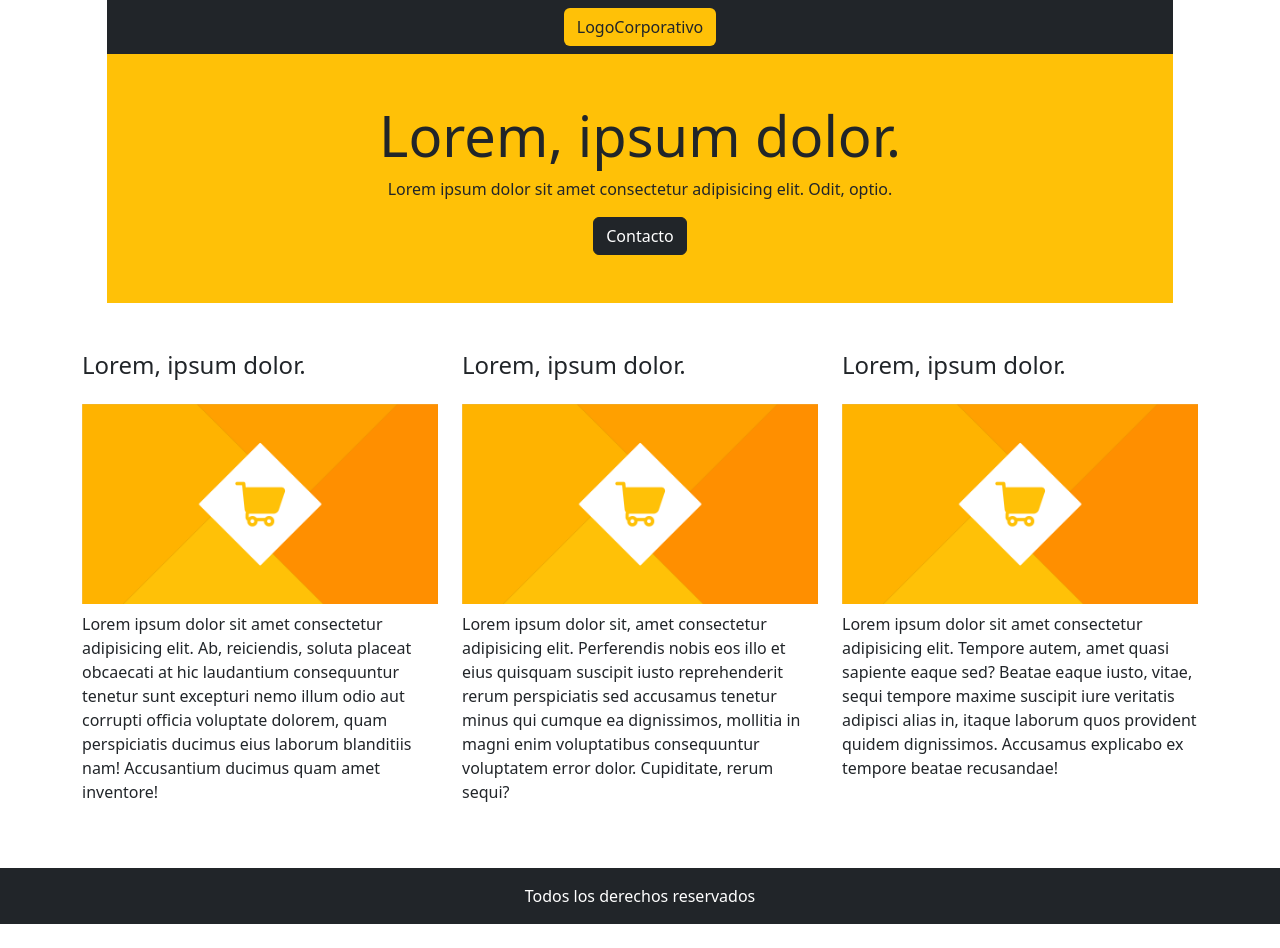
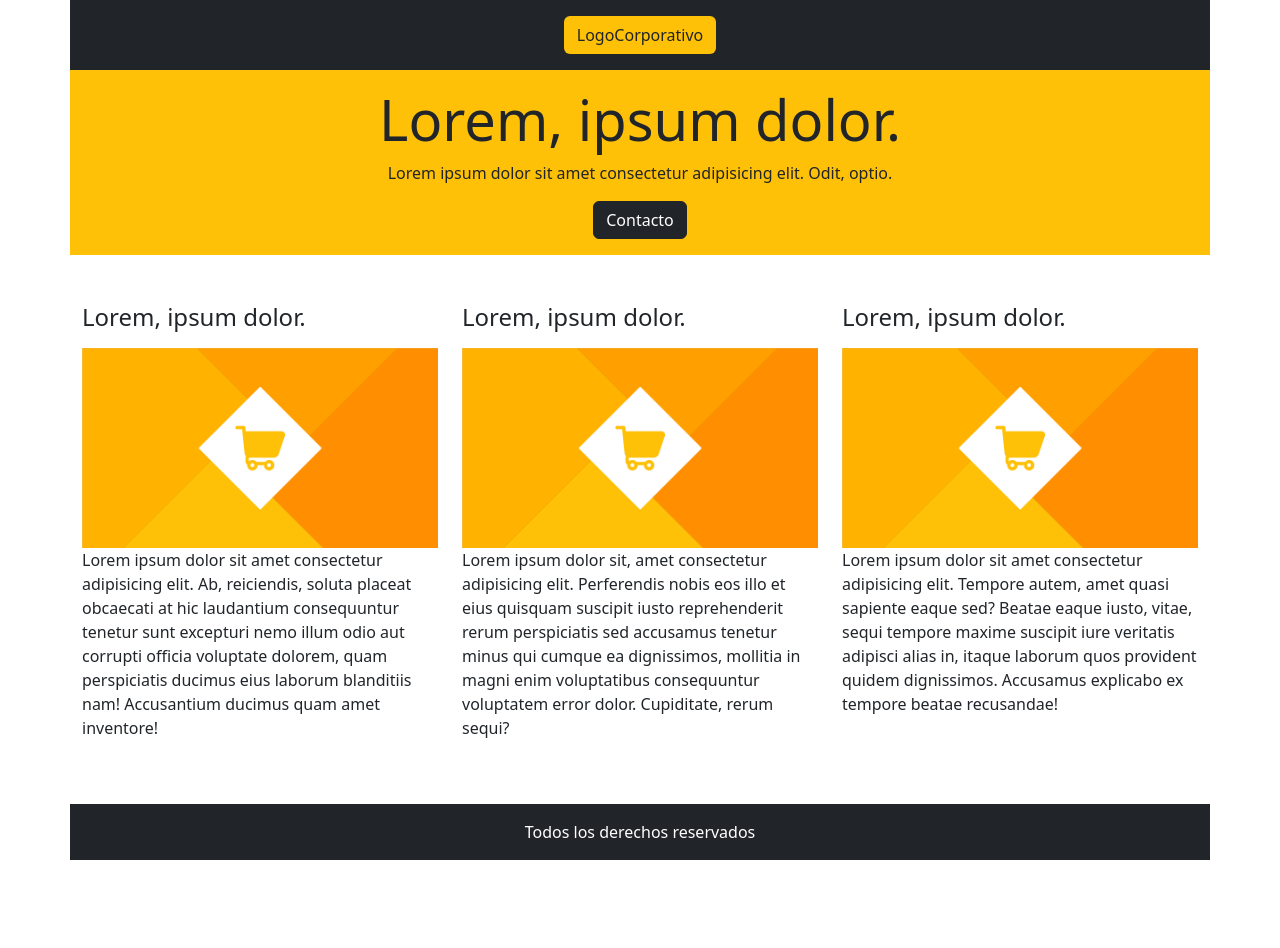
Before and after one commit to Jazmin-Noc/PracticasMoviles, a plain HTML site: page Pract2.html in a window 1280 px wide. After the commit the page ends 884 px from the top, so only its background shows below. Drawn offline with nearby package versions, Linux system fonts and the light colour scheme.

Commit message:
Pract2 com6

```diff
--- a/Pract2.html
+++ b/Pract2.html
@@ -9,13 +9,13 @@
 
   <body>
     <!-- Parte Superior -->
-      <div class="container-fluid text-center bg-dark py-2 col-md-10">
+      <div class="container text-center bg-dark p-3">
         <span class="bg-warning btn text-dark">LogoCorporativo</span>
       </div>
-      <div class="container-fluid text-center bg-warning py-5 col-md-10">
+      <div class="container text-center bg-warning p-3">
           <h1 class="display-4">Lorem, ipsum dolor.</h1>
           <p>Lorem ipsum dolor sit amet consectetur adipisicing elit. Odit, optio.</p>
-          <button class="btn btn-dark">Contacto</button>
+          <button type="button" class="btn btn-dark">Contacto</button>
       </div>
 
       <div class="container my-5">
@@ -23,25 +23,25 @@
           <!-- Columna 1 -->
             <div class="col-12 col-sm-6 col-md-4">
                 <h4 class="mb-3">Lorem, ipsum dolor.</h4>
-                <img src="/img/carrito.png" class="img-fluid rounded-start mx-auto py-2">
+                <img src="/img/carrito.png" class="img-fluid" alt="cart" width="400" height="200">
                 <p>Lorem ipsum dolor sit amet consectetur adipisicing elit. Ab, reiciendis, soluta placeat obcaecati at hic laudantium consequuntur tenetur sunt excepturi nemo illum odio aut corrupti officia voluptate dolorem, quam perspiciatis ducimus eius laborum blanditiis nam! Accusantium ducimus quam amet inventore!</p>
             </div>
             <!-- Columna 2 -->
             <div class="col-12 col-sm-6 col-md-4">
                 <h4 class="mb-3">Lorem, ipsum dolor.</h4>
-                <img src="/img/carrito.png" class="img-fluid rounded-start mx-auto py-2">
+                <img src="/img/carrito.png" class="img-fluid alt="cart" width="400" height="200">
                 <p>Lorem ipsum dolor sit, amet consectetur adipisicing elit. Perferendis nobis eos illo et eius quisquam suscipit iusto reprehenderit rerum perspiciatis sed accusamus tenetur minus qui cumque ea dignissimos, mollitia in magni enim voluptatibus consequuntur voluptatem error dolor. Cupiditate, rerum sequi?</p>
             </div>
             <!-- Columna 3 -->
             <div class="col-12 col-sm-12 col-md-4">
                 <h4 class="mb-3">Lorem, ipsum dolor.</h4>
-                <img src="/img/carrito.png" class="img-fluid rounded-start mx-auto py-2">
+                <img src="/img/carrito.png"  class="img-fluid" alt="cart" width="400" height="200">
                 <p>Lorem ipsum dolor sit amet consectetur adipisicing elit. Tempore autem, amet quasi sapiente eaque sed? Beatae eaque iusto, vitae, sequi tempore maxime suscipit iure veritatis adipisci alias in, itaque laborum quos provident quidem dignissimos. Accusamus explicabo ex tempore beatae recusandae!</p>
             </div>
         </div>
     </div>
 
-    <footer class="container-fluid bg-dark text-center text-white py-3">
+    <footer class="container bg-dark text-center text-white p-3">
         <p class="mb-0">Todos los derechos reservados</p>
     </footer>
 
```
